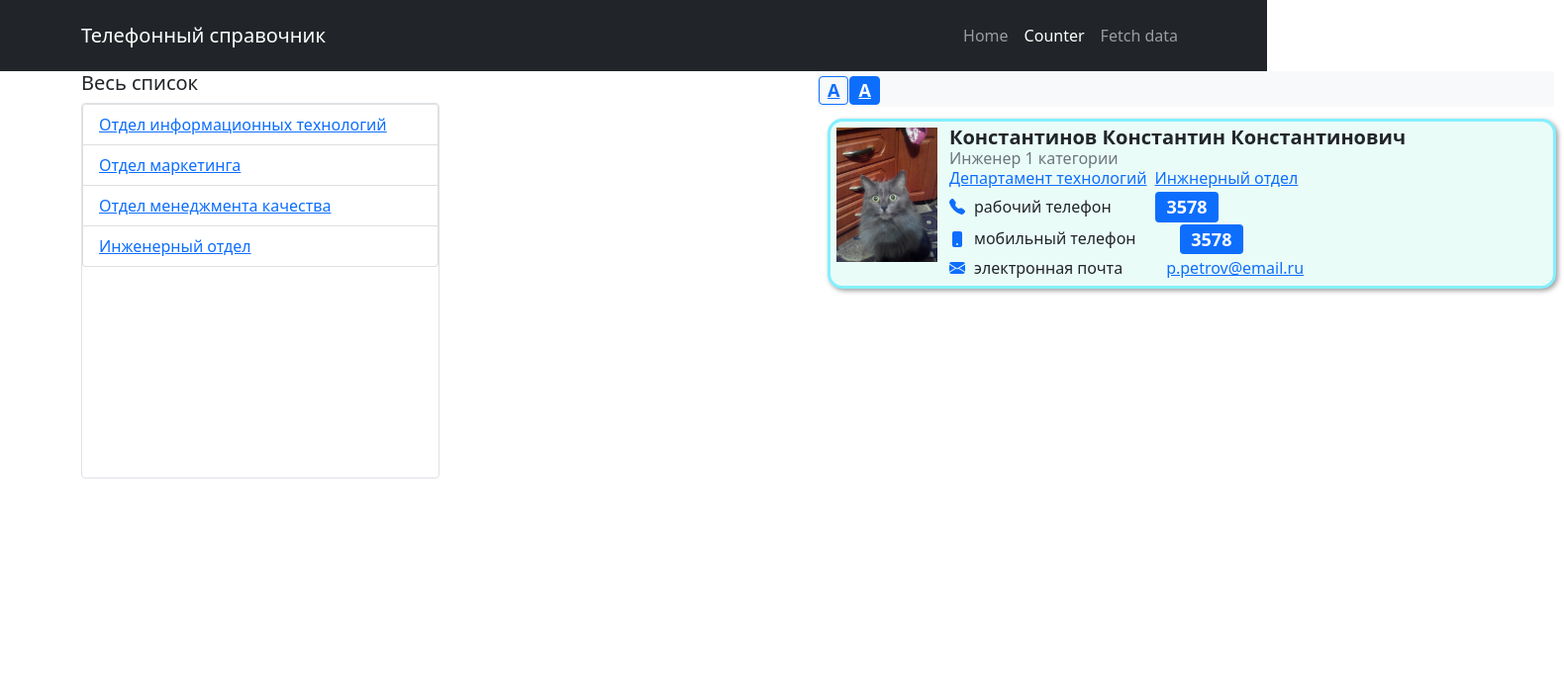
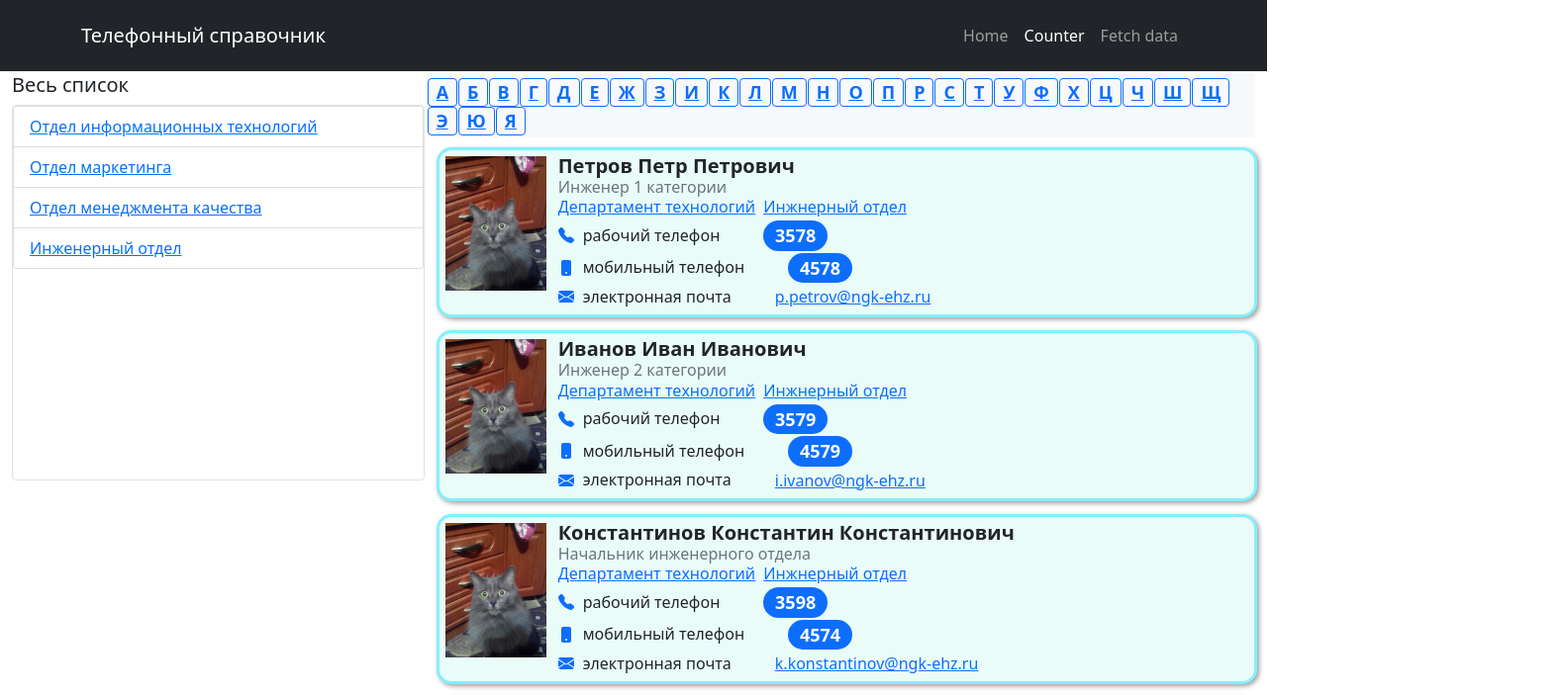
Before and after one commit to AlexeyScherbakov2021/TSp, a React (Create React App) app in the folder TSp/ClientApp/: page / in a window 1280 px wide. Shown: the top 703 px of the page at 99% size, 1580 px wide, since content can reach past the window. Built offline with nearby package versions, Linux system fonts and the light colour scheme.

Commit message:
1 вариант

```diff
--- a/TSp/ClientApp/src/components/Alpha.js
+++ b/TSp/ClientApp/src/components/Alpha.js
@@ -1,4 +1,7 @@
 import React, { Component } from 'react';
+
+
+var Alphabet =  [ "А", "Б", "В","Г","Д","Е","Ж","З","И","К","Л","М","Н","О","П","Р","С","Т","У","Ф","Х","Ц","Ч","Ш","Щ","Э","Ю","Я"];
 
 export class Alpha extends Component {
     static displayName = Alpha.name;
@@ -9,7 +12,10 @@ export class Alpha extends Component {
             paddingBottom: "2px",
             marginTop: "0px",
             background: "var(--bs-gray-100)",
-            paddingTop: "5px"
+            paddingTop: "5px",
+            position: "sticky",
+            top: "74px",
+            zIndex: "1010"
         };
 
         var alphaButtonStyle = {
@@ -22,12 +28,12 @@ export class Alpha extends Component {
 
         return (
             <div id="alpha" style={alphaStyle}>
-                <a className="border rounded border-primary" href={"#"} type="button" style={alphaButtonStyle}>
-                    <strong>А</strong>
-                </a>
-                <a className="border rounded border-primary btn-primary" href={"#"} type="button" style={alphaButtonStyle}>
-                    <strong>А</strong>
-                </a>
+                {
+                    Alphabet.map((alpha, i) => (
+                        <a className="border rounded border-primary" href={"#"} key={ i} type="button" style={alphaButtonStyle} >
+                            <strong>{alpha }</strong>
+                        </a>))
+                }
             </div>
             );
 
--- a/TSp/ClientApp/src/components/Card.js
+++ b/TSp/ClientApp/src/components/Card.js
@@ -1,4 +1,5 @@
 import React, { Component } from 'react';
+
 
 export class Card extends Component {
     static displayName = Card.name;
@@ -57,22 +58,27 @@ export class Card extends Component {
 
         var badgeStyle = {
             fontSize: "18px",
-            borderRaduis: "16px"
+            borderRadius: "16px"
         };
 
-        return(
+
+
+        return (
+
             <div className="col-md-12 col-xxl-10" style={divCardStyle}>
                 <div className="card" style={cardStyle}>
                     <div className="card-body" style={cardBodyStyle}>
                         <img className="float-start" src="./photo/Cat.jpg" style={photoStyle} />
+
                         <div>
-                            <h5 className="fw-bold" style={nameStyle }>Константинов Константин Константинович</h5>
-                            <h6 className="text-muted mb-2">Инженер 1 категории</h6>
+                            <h5 className="fw-bold" style={nameStyle}>{this.props.mans.name}</h5>
+                            <h6 className="text-muted mb-2">{this.props.mans.prof }</h6>
                             <div style={divProfessionStyle}>
                                 <a href={"#"} style={professionStyle}>Департамент технологий</a>
                                 <a href={"#"} style={professionStyle}>Инжнерный отдел</a>
                             </div>
                         </div>
+
                         <div>
                             <div className="d-flex align-items-center flex-wrap" style={workPhoneStyle}>
                                 <svg className="bi bi-telephone-fill" xmlns="http://www.w3.org/2000/svg" width="1em" fill="currentColor" viewBox="0 0 16 16"
@@ -80,7 +86,7 @@ export class Card extends Component {
                                     <path fill-rule="evenodd" d="M1.885.511a1.745 1.745 0 0 1 2.61.163L6.29 2.98c.329.423.445.974.315 1.494l-.547 2.19a.678.678 0 0 0 .178.643l2.457 2.457a.678.678 0 0 0 .644.178l2.189-.547a1.745 1.745 0 0 1 1.494.315l2.306 1.794c.829.645.905 1.87.163 2.611l-1.034 1.034c-.74.74-1.846 1.065-2.877.702a18.634 18.634 0 0 1-7.01-4.42 18.634 18.634 0 0 1-4.42-7.009c-.362-1.03-.037-2.137.703-2.877L1.885.511z"></path>
                                 </svg>
                                 <h6 style={headerWorkPhoneStyle }>рабочий телефон</h6>
-                                <span className="badge bg-primary" style={badgeStyle}>3578</span>
+                                <span className="badge bg-primary" style={badgeStyle}>{this.props.mans.workPhone}</span>
                             </div>
                             <div className="d-flex align-items-center flex-wrap" style={workPhoneStyle}>
                                 <svg className="bi bi-telephone-fill" xmlns="http://www.w3.org/2000/svg" width="1em" fill="currentColor" viewBox="0 0 16 16"
@@ -88,18 +94,70 @@ export class Card extends Component {
                                     <path d="M3 2a2 2 0 0 1 2-2h6a2 2 0 0 1 2 2v12a2 2 0 0 1-2 2H5a2 2 0 0 1-2-2V2zm6 11a1 1 0 1 0-2 0 1 1 0 0 0 2 0z"></path>
                                 </svg>
                                 <h6 style={headerWorkPhoneStyle}>мобильный телефон</h6>
-                                <span className="badge bg-primary" style={badgeStyle}>3578</span>
+                                <span className="badge bg-primary" style={badgeStyle}>{this.props.mans.mobPhone}</span>
                             </div>
                             <div class="d-flex align-items-center flex-wrap align-items-lg-center align-items-xl-center">
                                 <svg class="bi bi-envelope-fill" xmlns="http://www.w3.org/2000/svg" width="1em" height="1em" fill="currentColor" viewBox="0 0 16 16" style={svgStyle }>
                                 <path d="M.05 3.555A2 2 0 0 1 2 2h12a2 2 0 0 1 1.95 1.555L8 8.414.05 3.555ZM0 4.697v7.104l5.803-3.558L0 4.697ZM6.761 8.83l-6.57 4.027A2 2 0 0 0 2 14h12a2 2 0 0 0 1.808-1.144l-6.57-4.027L8 9.586l-1.239-.757Zm3.436-.586L16 11.801V4.697l-5.803 3.546Z"></path>
                             </svg>
-                                <h6 style={headerWorkPhoneStyle }>электронная почта</h6><a href="#">p.petrov@email.ru</a>
+                                <h6 style={headerWorkPhoneStyle}>электронная почта</h6><a href="#">{this.props.mans.email}</a>
                             </div>
                         </div>
+
+
+
                     </div>
                 </div>
+
+
+
             </div>
         );
     }
 }
+
+//function MainData({ name, prof })
+//{
+//    return (
+//        <div>
+//            <h5 className="fw-bold" style={nameStyle}>{name}</h5>
+//            <h6 className="text-muted mb-2">{prof}</h6>
+//            <div style={divProfessionStyle}>
+//                <a href={"#"} style={professionStyle}>Департамент технологий</a>
+//                <a href={"#"} style={professionStyle}>Инжнерный отдел</a>
+//            </div>
+//        </div>
+//    );
+//}
+
+
+
+//function PhonesAndEmail({ workPhone, mobPhone, email }) {
+
+//    return (
+//        <div>
+//            <div className="d-flex align-items-center flex-wrap" style={workPhoneStyle}>
+//                <svg className="bi bi-telephone-fill" xmlns="http://www.w3.org/2000/svg" width="1em" fill="currentColor" viewBox="0 0 16 16"
+//                    style={svgStyle}>
+//                    <path fill-rule="evenodd" d="M1.885.511a1.745 1.745 0 0 1 2.61.163L6.29 2.98c.329.423.445.974.315 1.494l-.547 2.19a.678.678 0 0 0 .178.643l2.457 2.457a.678.678 0 0 0 .644.178l2.189-.547a1.745 1.745 0 0 1 1.494.315l2.306 1.794c.829.645.905 1.87.163 2.611l-1.034 1.034c-.74.74-1.846 1.065-2.877.702a18.634 18.634 0 0 1-7.01-4.42 18.634 18.634 0 0 1-4.42-7.009c-.362-1.03-.037-2.137.703-2.877L1.885.511z"></path>
+//                </svg>
+//                <h6 style={headerWorkPhoneStyle}>рабочий телефон</h6>
+//                <span className="badge bg-primary" style={badgeStyle}>{workPhone }</span>
+//            </div>
+//            <div className="d-flex align-items-center flex-wrap" style={workPhoneStyle}>
+//                <svg className="bi bi-telephone-fill" xmlns="http://www.w3.org/2000/svg" width="1em" fill="currentColor" viewBox="0 0 16 16"
+//                    style={svgStyle}>
+//                    <path d="M3 2a2 2 0 0 1 2-2h6a2 2 0 0 1 2 2v12a2 2 0 0 1-2 2H5a2 2 0 0 1-2-2V2zm6 11a1 1 0 1 0-2 0 1 1 0 0 0 2 0z"></path>
+//                </svg>
+//                <h6 style={headerWorkPhoneStyle}>мобильный телефон</h6>
+//                <span className="badge bg-primary" style={badgeStyle}>{mobPhone }</span>
+//            </div>
+//            <div class="d-flex align-items-center flex-wrap align-items-lg-center align-items-xl-center">
+//                <svg class="bi bi-envelope-fill" xmlns="http://www.w3.org/2000/svg" width="1em" height="1em" fill="currentColor" viewBox="0 0 16 16" style={svgStyle}>
+//                    <path d="M.05 3.555A2 2 0 0 1 2 2h12a2 2 0 0 1 1.95 1.555L8 8.414.05 3.555ZM0 4.697v7.104l5.803-3.558L0 4.697ZM6.761 8.83l-6.57 4.027A2 2 0 0 0 2 14h12a2 2 0 0 0 1.808-1.144l-6.57-4.027L8 9.586l-1.239-.757Zm3.436-.586L16 11.801V4.697l-5.803 3.546Z"></path>
+//                </svg>
+//                <h6 style={headerWorkPhoneStyle}>электронная почта</h6><a href="#">{email }</a>
+//            </div>
+//        </div>
+//        );
+//}
--- a/TSp/ClientApp/src/components/Home.js
+++ b/TSp/ClientApp/src/components/Home.js
@@ -3,6 +3,39 @@ import { Container } from 'reactstrap';
 import { Otdel } from './Otdel'
 import { Alpha } from './Alpha'
 import { Card } from './Card'
+
+var cards = [
+    {
+        name: "Петров Петр Петрович",
+        prof: "Инженер 1 категории",
+        workPhone: 3578,
+        mobPhone: 4578,
+        email: "p.petrov@ngk-ehz.ru"
+    },
+    {
+        name: "Иванов Иван Иванович",
+        prof: "Инженер 2 категории",
+        workPhone: 3579,
+        mobPhone: 4579,
+        email: "i.ivanov@ngk-ehz.ru"
+    },
+    {
+        name: "Константинов Константин Константинович",
+        prof: "Начальник инженерного отдела",
+        workPhone: 3598,
+        mobPhone: 4574,
+        email: "k.konstantinov@ngk-ehz.ru"
+    },
+    {
+        name: "Сидоров Станислав Иванович",
+        prof: "Инженер-технолог",
+        workPhone: 3547,
+        mobPhone: 4534,
+        email: "s.sidorov@ngk-ehz.ru"
+    },
+
+]
+
 
 
 export class Home extends Component {
@@ -11,33 +44,13 @@ export class Home extends Component {
     render() {
 
       return (
-          <Container className="container-fluid d-flex">
-
+          <div className="container-fluid d-flex">
               <Otdel />
               <div className="col-12 offset-0 offset-md-3 col-md-9 offset-lg-4 col-lg-8">
                   <Alpha />
-                  <Card />
+                  {cards.map((item, i) => (<Card mans={item } />))}
               </div>
-
-
-
-      {/*<div>*/}
-      {/*  <h1>Hello, world!</h1>*/}
-      {/*  <p>Welcome to your new single-page application, built with:</p>*/}
-      {/*  <ul>*/}
-      {/*    <li><a href='https://get.asp.net/'>ASP.NET Core</a> and <a href='https://msdn.microsoft.com/en-us/library/67ef8sbd.aspx'>C#</a> for cross-platform server-side code</li>*/}
-      {/*    <li><a href='https://facebook.github.io/react/'>React</a> for client-side code</li>*/}
-      {/*    <li><a href='http://getbootstrap.com/'>Bootstrap</a> for layout and styling</li>*/}
-      {/*  </ul>*/}
-      {/*  <p>To help you get started, we have also set up:</p>*/}
-      {/*  <ul>*/}
-      {/*    <li><strong>Client-side navigation</strong>. For example, click <em>Counter</em> then <em>Back</em> to return here.</li>*/}
-      {/*    <li><strong>Development server integration</strong>. In development mode, the development server from <code>create-react-app</code> runs in the background automatically, so your client-side resources are dynamically built on demand and the page refreshes when you modify any file.</li>*/}
-      {/*    <li><strong>Efficient production builds</strong>. In production mode, development-time features are disabled, and your <code>dotnet publish</code> configuration produces minified, efficiently bundled JavaScript files.</li>*/}
-      {/*  </ul>*/}
-      {/*  <p>The <code>ClientApp</code> subdirectory is a standard React application based on the <code>create-react-app</code> template. If you open a command prompt in that directory, you can run <code>npm</code> commands such as <code>npm test</code> or <code>npm install</code>.</p>*/}
-      {/*        </div>*/}
-          </Container>
+          </div>
     );
   }
 }
--- a/TSp/ClientApp/src/components/NavMenu.js
+++ b/TSp/ClientApp/src/components/NavMenu.js
@@ -23,7 +23,6 @@ export class NavMenu extends Component {
 
   render () {
     return (
-      <header>
         <Navbar className="navbar-dark navbar-expand-md sticky-top bg-dark py-3" light>
                 <Container>
                     <NavbarBrand className="d-flex align-items-center" tag={Link} to="/">Телефонный справочник</NavbarBrand>
@@ -43,7 +42,6 @@ export class NavMenu extends Component {
             </Collapse>
           </Container>
         </Navbar>
-      </header>
     );
   }
 }
--- a/TSp/ClientApp/src/components/Otdel.js
+++ b/TSp/ClientApp/src/components/Otdel.js
@@ -11,10 +11,15 @@ export class Otdel extends Component {
             borderStyle: "none"
         };
 
+        var asideStyle = {
+            position: "fixed",
+            top: "74px"
+        };
+
 
         return (
 
-            <aside className="col-3 d-none d-md-block col-lg-4">
+            <aside className="col-3 d-none d-md-block col-lg-4" style={asideStyle}>
                 <div>
                     <h5>Весь список</h5>
                 </div>
```
